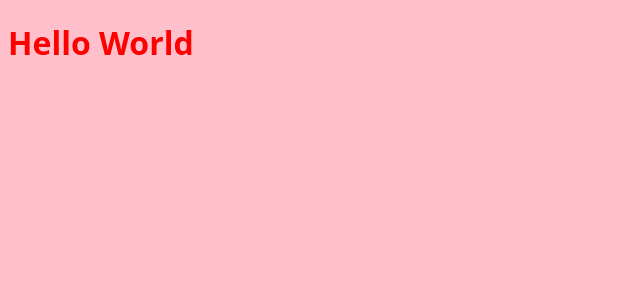
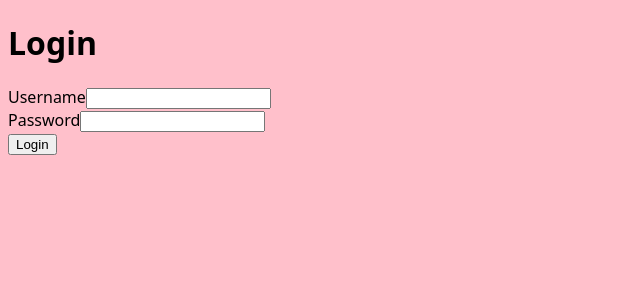
Before and after one commit to kumar-shivang/React-Tutorial, a React (Vite) app: page / in a window 1280 px wide. Shown: the top 300 px of the page, without its empty margins (0-640 px from the left). Built offline with nearby package versions, Linux system fonts and the light colour scheme.

Commit message:
added resize event handler

```diff
--- a/src/App.jsx
+++ b/src/App.jsx
@@ -1,12 +1,12 @@
+import LoginForm from "./components/LoginForm";
 export default function App() {
-  let isBlue = false;
-  return isBlue ? (
-    <div style={{ color: "blue" }}>
-      <h1>Hello World</h1>
-    </div>
-  ) : (
-    <div style={{ color: "red" }}>
-      <h1>Hello World</h1>
-    </div>
+  window.addEventListener("resize", (e) => {
+    console.log(e.target.innerWidth);
+  });
+  return (
+    <>
+      <h1>Login</h1>
+      <LoginForm />
+    </>
   );
 }
```
